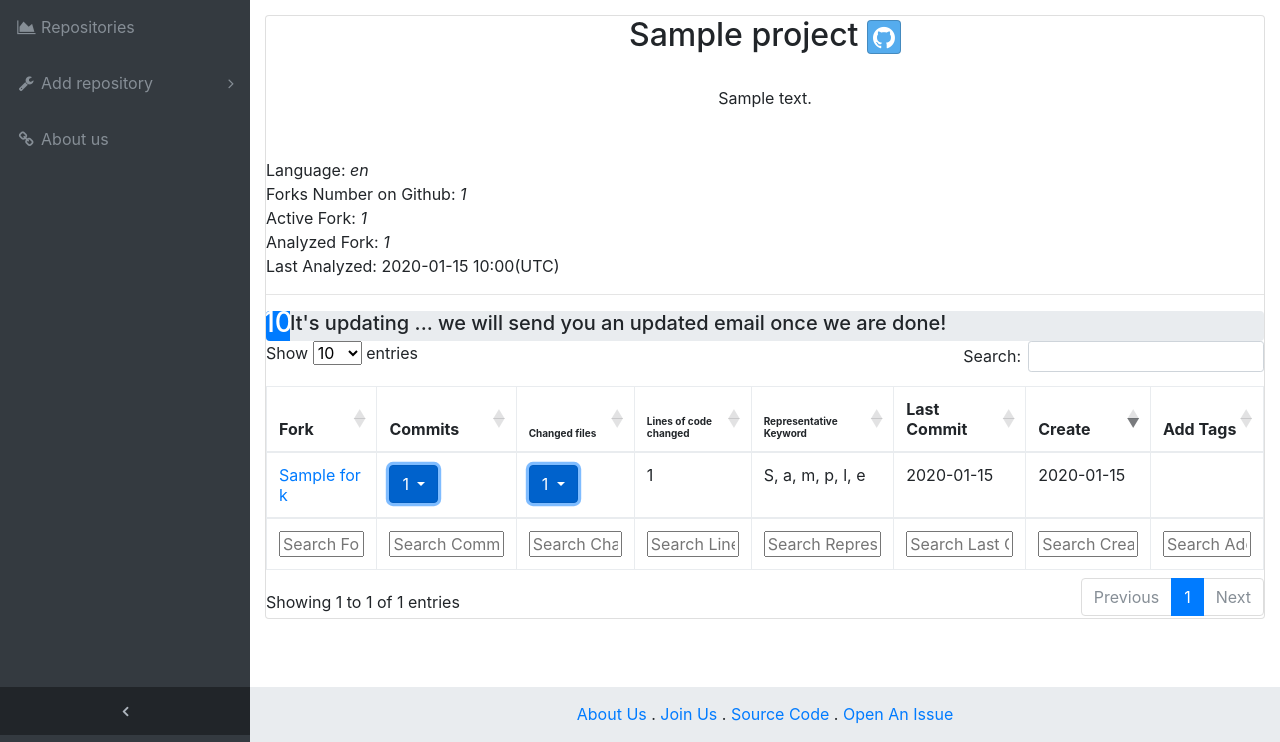
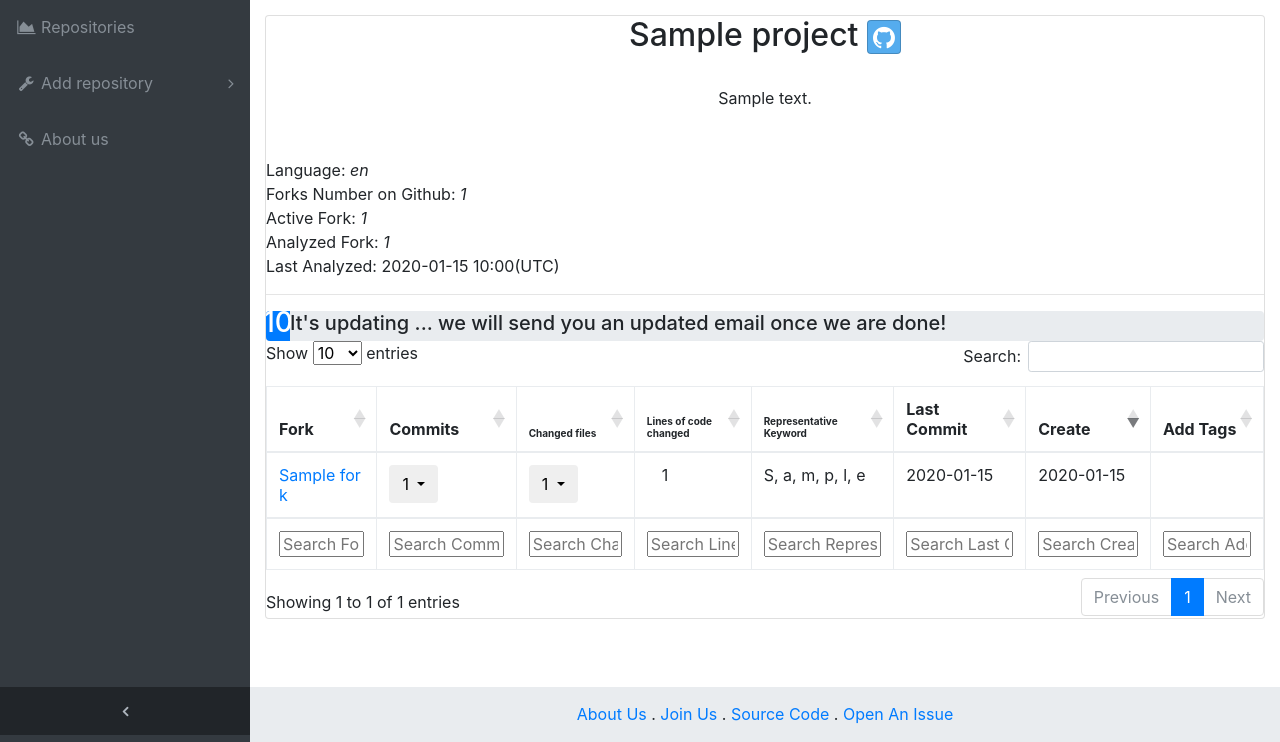
Before and after one commit to FORCOLAB-UofT/INFOX, a Flask app: template app/templates/project_overview.html in a window 1280 px wide. Shown: the part 57-799 px from the top of the page. Run offline with Flask 2, Linux system fonts and the light colour scheme; the template is opened without the code that fills it: most values are stand-ins (such as "Sample title", 1, 10 or a date in 2020); some libraries are stand-ins or nearby versions.

Commit message:
fix double click problem

```diff
--- a/app/templates/_forks.html
+++ b/app/templates/_forks.html
@@ -104,8 +104,6 @@ $(document).ready(function() {
 </script>
 
 
-
-
 <table id="forks-list" class="table table-responsive table-bordered table-hover" width="100%" cellspacing="0">
     <thead>
         <tr>
@@ -161,28 +159,23 @@ $(document).ready(function() {
                 {% endif %}
             </td>
             <td>
-                <div class="dropdown show">
-                  <a class="btn btn-primary dropdown-toggle" href="#" role="button" id="commit_list" data-toggle="dropdown" aria-haspopup="true" aria-expanded="false">
+                 <div class="dropdown">
+                  <button class="btn dropdown-toggle" type="button" id="fork_chanegd_file_list" data-toggle="dropdown" aria-haspopup="true" aria-expanded="false">
                     {{ fork.total_commit_number }}
-                  </a>
-
-                  <div class="dropdown-menu scrollable-menu" aria-labelledby="commit_list">
+                  </button>
+                  <div class="dropdown-menu scrollable-menu" aria-labelledby="fork_chanegd_file_list">
                     {% for commit in fork.commit_list %}
                         <a class="dropdown-item" href="{{ commit["link"] }}">{{ commit["title"] }}</a>
                     {% endfor %}
                   </div>
                 </div>
-
-
             </td>
 
             <td>
-                <div class="dropdown show">
-                  <a class="btn btn-primary dropdown-toggle" href="#" role="button" id="fork_chanegd_file_list" data-toggle="dropdown" aria-haspopup="true" aria-expanded="false">
+                <div class="dropdown">
+                  <button class="btn dropdown-toggle" type="button" id="fork_chanegd_file_list" data-toggle="dropdown" aria-haspopup="true" aria-expanded="false">
                     {{ fork.total_changed_file_number }}
-                    <span class="caret"></span>
-                  </a>
-
+                  </button>
                   <div class="dropdown-menu scrollable-menu" aria-labelledby="fork_chanegd_file_list">
                     {% for file_name in fork.file_list %}
                         <a class="dropdown-item" href="{{ all_changed_files[(fork.fork_name, file_name)].diff_link }}">{{ "%s" % (file_name) }}</a>
@@ -192,11 +185,14 @@ $(document).ready(function() {
             </td>
 
             <td>
-                {{ fork.total_changed_line_number }}
+                <div class="container">
+                    {{ fork.total_changed_line_number }}
+                </div>
+
             </td>
 
             <td>
-                {{ ", ".join(fork.key_words_lemmatize_tfidf[:6]) }}</td>
+                {{ ", ".join(fork.key_words_lemmatize_tfidf[:6]) }}
             </td>
 
             <td>{{ fork.last_committed_time.strftime('%Y-%m-%d') }}</td>
--- a/app/templates/_js.html
+++ b/app/templates/_js.html
@@ -1,13 +1,17 @@
+
 
 <script type="text/javascript" src="https://code.jquery.com/jquery-3.2.1.js"></script>
 
 <script src="https://cdn.bootcss.com/popper.js/1.12.9/umd/popper.min.js" integrity="sha384-ApNbgh9B+Y1QKtv3Rn7W3mgPxhU9K/ScQsAP7hUibX39j7fakFPskvXusvfa0b4Q" crossorigin="anonymous"></script>
 
+
+<script type="text/javascript" src="https://code.jquery.com/ui/1.12.0/jquery-ui.min.js"> </script>
+
+
+
 <script src="https://cdn.bootcss.com/bootstrap/4.0.0-beta.2/js/bootstrap.min.js" integrity="sha384-alpBpkh1PFOepccYVYDB4do5UnbKysX5WZXm3XxPqe5iKTfUKjNkCk9SaVuEZflJ" crossorigin="anonymous"></script>
 
-<script type="text/javascript" src="https://cdn.bootcss.com/bootstrap/4.0.0-beta.2/js/bootstrap.bundle.min.js"></script>
 
-<script type="text/javascript" src="https://code.jquery.com/ui/1.12.0/jquery-ui.min.js"> </script>
 
 <script type="text/javascript" src="https://cdn.bootcss.com/jquery-easing/1.4.1/jquery.easing.min.js"></script>
 
```
